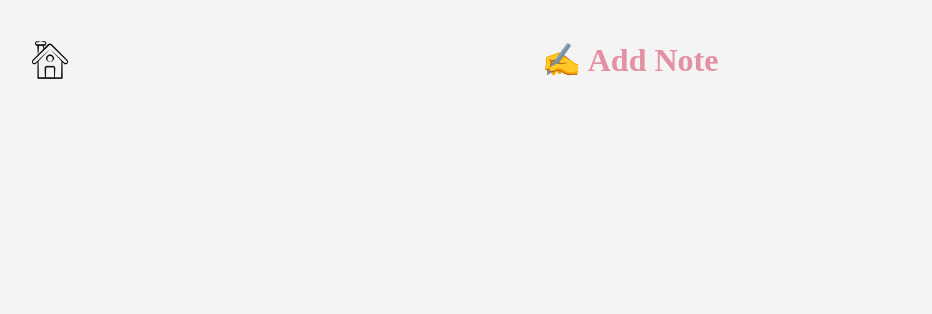
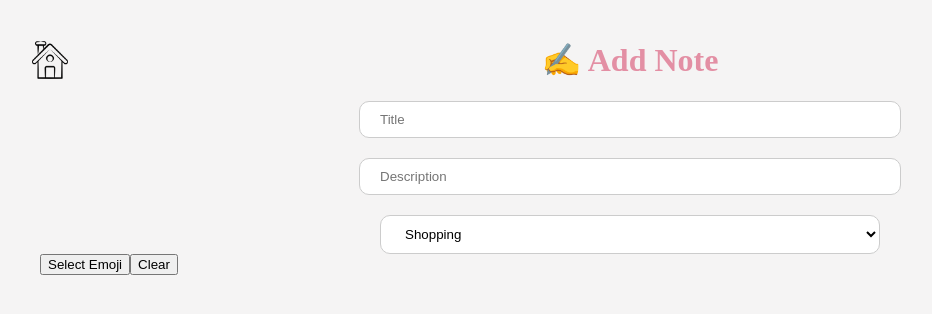
Before and after one commit to sakshilambe1997/quick-notes, a React app: page /add in a window 1280 px wide. Shown: the whole page, without its empty margins (10-942 px from the left). Built offline with nearby package versions, Linux system fonts and the light colour scheme.

Commit message:
add note input boxes feature added

```diff
--- a/package.json
+++ b/package.json
@@ -3,6 +3,7 @@
   "version": "0.1.0",
   "private": true,
   "dependencies": {
+    "emoji-picker-react": "^4.12.0",
     "react": "^18.3.1",
     "react-dom": "^18.3.1",
     "react-hot-toast": "^2.4.1",
@@ -12,7 +13,6 @@
   "scripts": {
     "start": "react-scripts start",
     "build": "react-scripts build"
-
   },
   "eslintConfig": {
     "extends": [
--- a/src/components/HomeButton/HomeButton.css
+++ b/src/components/HomeButton/HomeButton.css
@@ -10,3 +10,14 @@
     transition: 0.3s;
     transform: scale(1.2);
 }
+
+@media screen and (max-width:500px){
+    .home-img{
+        height: 30px;
+        width: 30px;
+        position: fixed;
+        top:90vh;
+      left: 85vw;
+    }
+
+}
--- a/src/views/Add/Add.css
+++ b/src/views/Add/Add.css
@@ -0,0 +1,14 @@
+.user-input{
+    width: 400px;
+    background-color: white;
+    padding: 10px 20px;
+    border-radius: 10px;
+    border: 1px solid #ccc;
+    display: block;
+    margin: 0 auto;
+    margin-top: 20px;
+}
+
+.user-input{
+    width: 500px;
+}
--- a/src/views/Add/Add.js
+++ b/src/views/Add/Add.js
@@ -1,15 +1,79 @@
-import React from 'react'
+import React, { useState } from 'react'
 import "./Add.css"
+import EmojiPicker from 'emoji-picker-react';
 
 import HomeButton from '../../components/HomeButton/HomeButton'
 
 
 function Add() {
+  const [title,setTitle]=useState("");
+  const [description,setDescription]=useState("");
+  const [category,setCategory]=useState("");
+  const [emoji,setEmoji]=useState("");
+  const [openEmojiDialog, setOpenEmojiDialog]=useState(false)
+
   return (
     <div>
 
       <h1 className='text-center text-primary'>✍ Add Note</h1>
       <HomeButton/>
+
+      <form>
+        <input
+         type='text'
+         placeholder='Title'
+         value={title}
+         onChange={(e)=>{
+          setTitle(e.target.value)
+         }}
+         className='user-input'/>
+
+       <input
+         type='text'
+         placeholder='Description'
+         value={description}
+         onChange={(e)=>{
+          setDescription(e.target.value)
+         }}
+         className='user-input'/>
+
+        <select value={category} onChange={(e)=>{
+          setCategory(e.target.value)}}
+          className='user-input-select user-input'>
+          <option value='shopping'>Shopping</option>
+          <option value='work'>Work</option>
+          <option value='personal'>Personal</option>
+          <option value='learning'>Learning</option>
+        </select>
+
+        <div>
+          {emoji}
+          </div>
+
+
+      <button type='button' onClick={()=>setOpenEmojiDialog(true)}
+      >Select Emoji</button>
+
+     <EmojiPicker
+      open={openEmojiDialog}
+       height={"300px"}
+        width={"400px"}
+        searchDisabled={true}
+        skinTonesDisabled={true}
+        onEmojiClick={(emojiobject)=>{
+          setEmoji(emojiobject.emoji)
+          setOpenEmojiDialog(false)
+        }}/>
+
+     <button type='button'
+     onClick={()=>{
+      setTitle("");
+     }}>Clear</button>
+
+
+
+
+      </form>
     </div>
   )
 }
```
Also changed, not shown: 1 other file.
